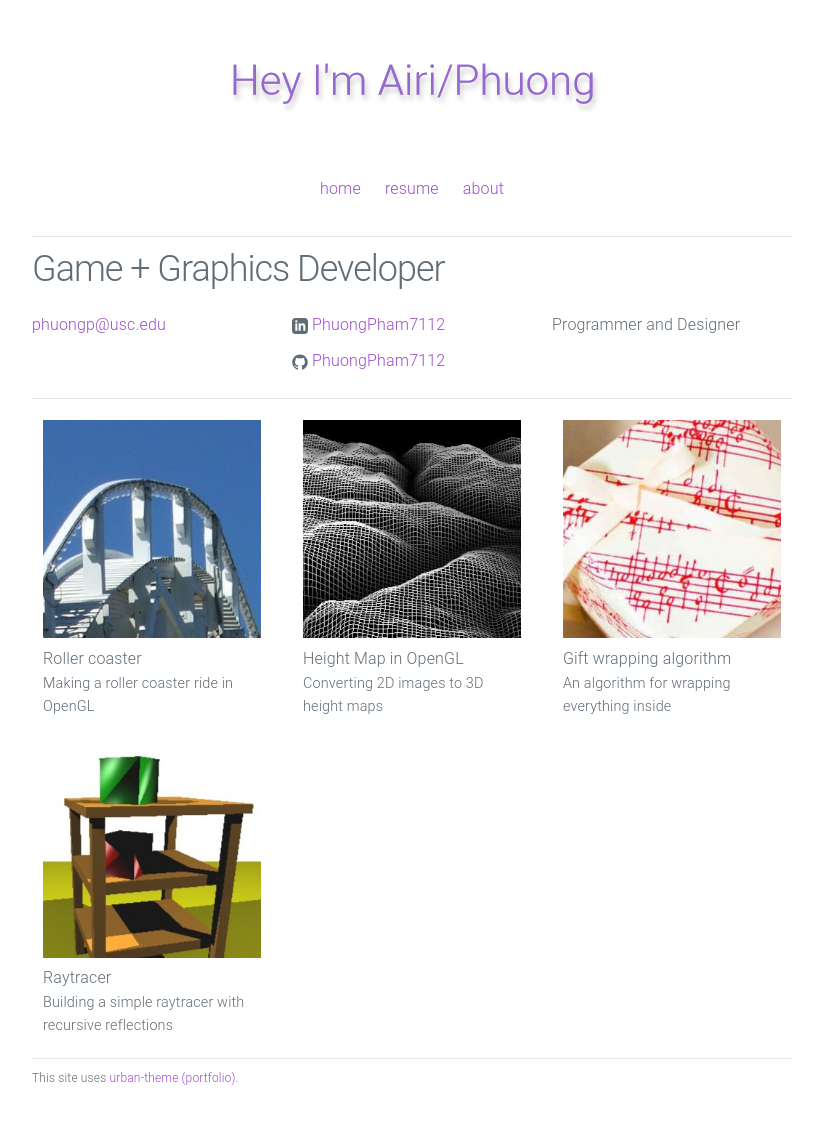
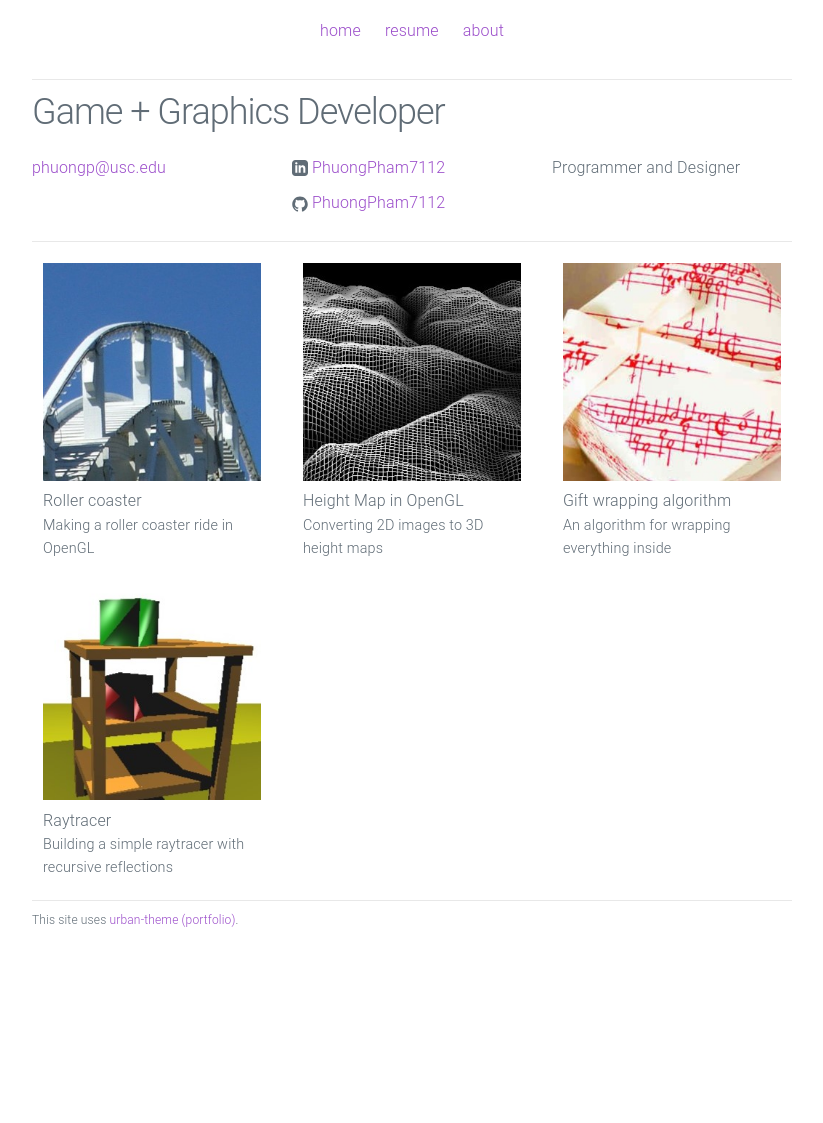
Before and after one commit to PhuongPham7112/PhuongPham7112.github.io, a Jekyll site: the page built from index.html, in a window 1280 px wide. Shown: the whole page, without its empty margins (228-1051 px from the left). Built offline with Jekyll 4.4.1, drawn with Linux system fonts in a browser that asks for light colours; after the commit the page ends 966 px from its top, so only the background shows below that.

Commit message:
Update header.html: No header image

```diff
--- a/_includes/header.html
+++ b/_includes/header.html
@@ -1,6 +1,4 @@
 <header class="site-header">
-  <a class="site-title" href="{{ site.baseurl }}/"><img src="/assets/header_airi_3.png"></a>
-
   <nav class="navbar">
     <ul>
       <li class="nav-item"><a href="{{ site.baseurl }}/">home</a></li>
```
